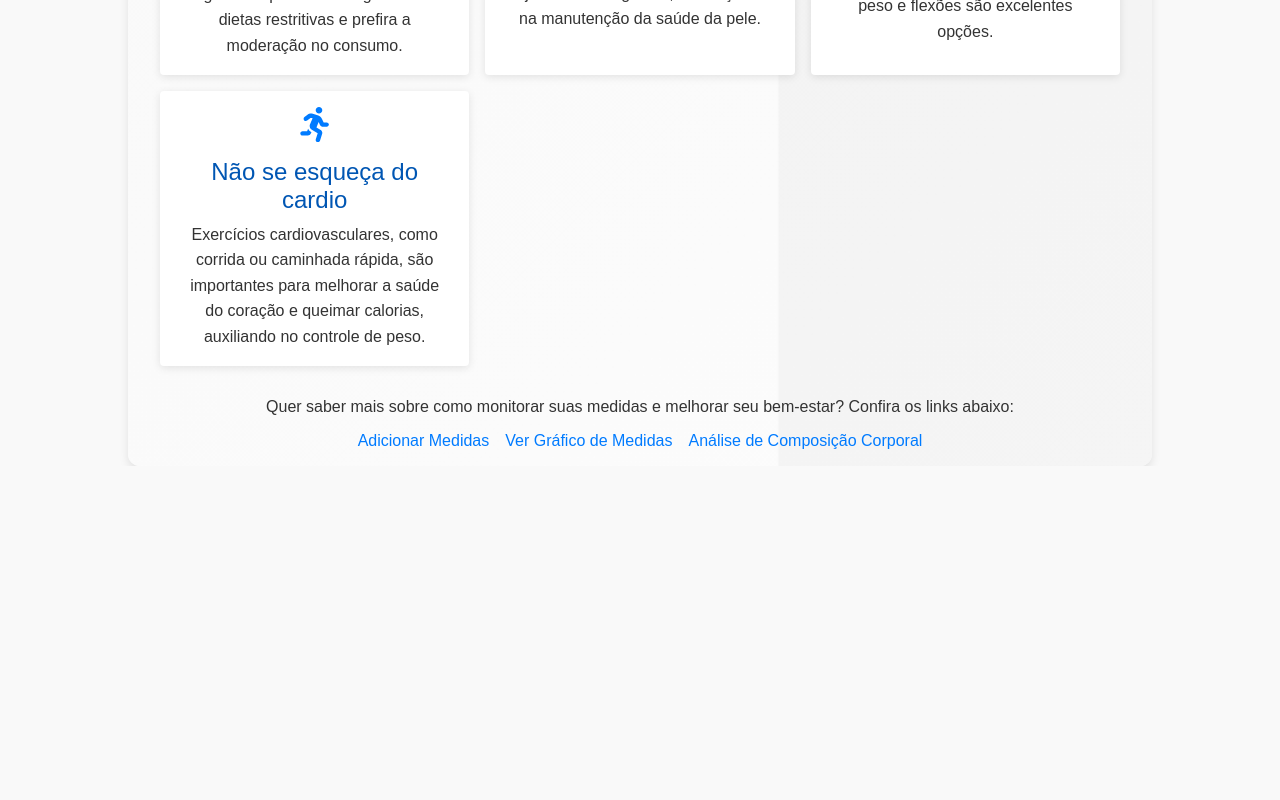
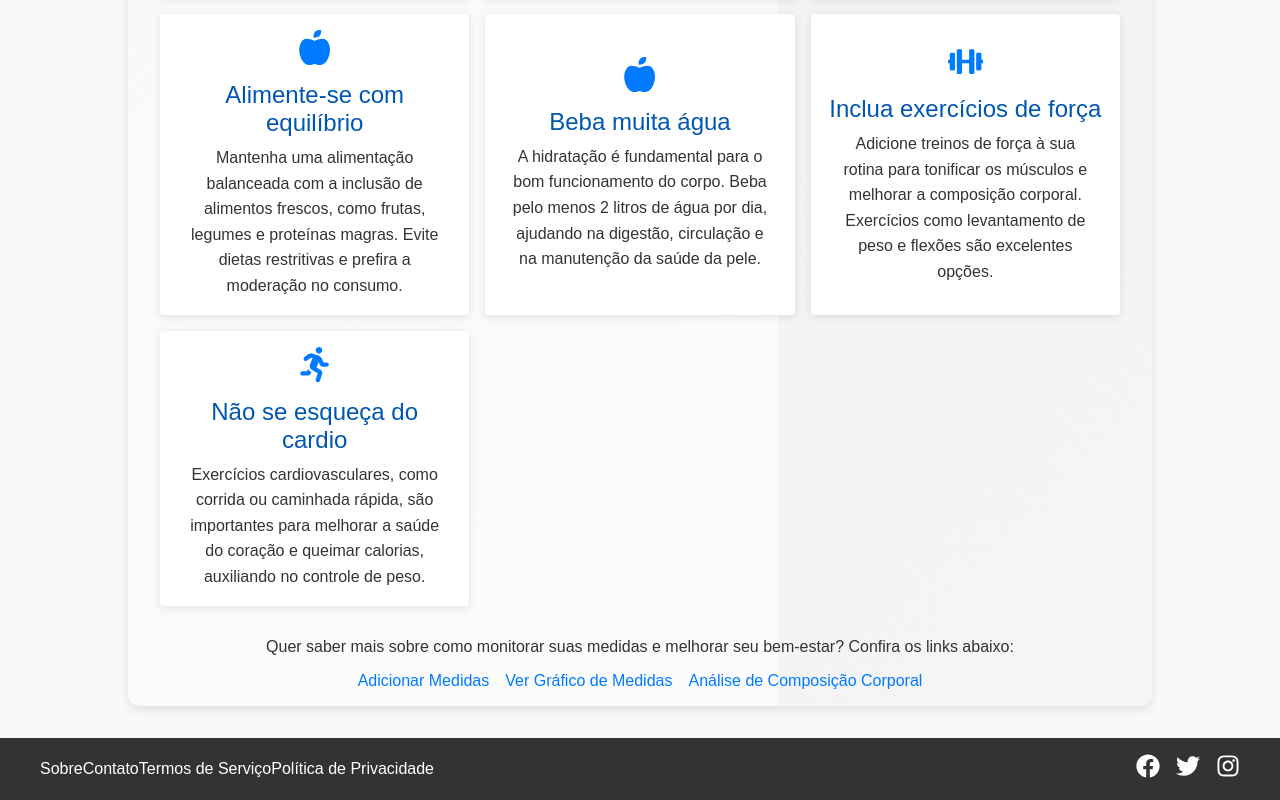
Before and after one commit to mjpfelicia/Monitoramento-de-Medidas-Corporais, a React (Create React App) app: page /Monitoramento-de-Medidas-Corporais/dicas in a window 1280 px wide. Shown: the part 616-1416 px from the top of the page. Before the commit the page ends 1082 px from the top, so only its background shows below. Built offline with nearby package versions, Linux system fonts and the light colour scheme.

Commit message:
criando footer e melhorando a pagina quando for clicada muda o conteudo e deixar menu e footer fixo

```diff
--- a/package.json
+++ b/package.json
@@ -1,6 +1,7 @@
 {
   "name": "medidas-corporais",
   "version": "0.1.0",
+  "homepage": "https://mjpfelicia.github.io/Monitoramento-de-Medidas-Corporais",
   "private": true,
   "dependencies": {
     "axios": "^1.7.9",
@@ -24,11 +25,11 @@
     "web-vitals": "^4.2.4"
   },
   "scripts": {
-    "deploy": "gh-pages -d build",
     "test": "react-scripts test",
     "eject": "react-scripts eject",
     "start": "react-scripts --openssl-legacy-provider start",
-    "build": "react-scripts --openssl-legacy-provider build"
+    "build": "react-scripts --openssl-legacy-provider build",
+    "deploy": "npm un build && gh-pages -d build"
   },
   "eslintConfig": {
     "extends": [
--- a/src/App.js
+++ b/src/App.js
@@ -1,6 +1,6 @@
 import React from 'react';
 import 'font-awesome/css/font-awesome.min.css';
-import { BrowserRouter as Router, Route, Routes } from 'react-router-dom';
+import { BrowserRouter as Router, Routes, Route } from 'react-router-dom';
 import MonitoramentoMedidasCorporais from './components/MonitoramentoMedidasCorporais/MonitoramentoMedidasCorporais';
 import FormularioMedidas from './components/FormularioMedidas/FormularioMedidas';
 import ObjetivosPessoais from './components/ObjetivosPessoais/ObjetivosPessoais';
@@ -10,7 +10,6 @@ import Registrar from './components/Registrar/Register';
 import Ajuda from './components/Ajuda/Ajuda';
 import IMCForm from './components/IMCForm/IMCForm';
 import Dicas from './components/Dicas/Dicas';
-
 import ComposicaoCorporal from './components/ComposicaoCorporal/ComposicaoCorporal';
 import CalculoMacronutrientes from './components/CalculoMacronutrientes/CalculoMacronutrientes';
 import NotFound from './components/NotFound/NotFound';
@@ -22,7 +21,7 @@ function App() {
     <Router basename="/Monitoramento-de-Medidas-Corporais">
       <div className="App">
         <Routes>
-          <Route path="/" element={<MonitoramentoMedidasCorporais />} />
+          <Route path="/" element={<MonitoramentoMedidasCorporais />}>
             <Route path="/grafico" element={<Grafico />} />
             <Route path="/objetivos" element={<ObjetivosPessoais />} />
             <Route path="/formulario" element={<FormularioMedidas />} />
@@ -34,6 +33,7 @@ function App() {
             <Route path="/composicao-corporal" element={<ComposicaoCorporal />} />
             <Route path="/calculo-macronutrientes" element={<CalculoMacronutrientes />} />
             <Route path="*" element={<NotFound />} /> {/* Not Found sempre no final */}
+          </Route>
         </Routes>
       </div>
     </Router>
--- a/src/components/Etiquetas/Etiquetas.css
+++ b/src/components/Etiquetas/Etiquetas.css
@@ -19,6 +19,22 @@
   white-space: nowrap;
   transition: all 0.3s ease; /* Suaviza a transição no hover */
 }
+
+
+.tooltip {
+  position: absolute;
+  top: -30px;
+  left: 50%;
+  transform: translateX(-50%);
+  background-color: #333;
+  color: #fff;
+  padding: 5px 10px;
+  border-radius: 4px;
+  font-size: 12px;
+  white-space: nowrap;
+  opacity: 0.9;
+}
+
 
 /* Especificando o comportamento no hover */
 .etiqueta p {
--- /dev/null
+++ b/src/components/Footer/Footer.css
@@ -0,0 +1,70 @@
+/* Estilo do Footer */
+.footer {
+    background-color: var(--menu-background-color);
+    padding: 2rem 1rem;
+    color: var(--menu-link-color);
+  }
+
+  .footer-content {
+    display: flex;
+    justify-content: space-between;
+    align-items: center;
+    max-width: 1200px;
+    margin: 0 auto;
+    flex-wrap: wrap;
+  }
+
+  .footer-links {
+    display: flex;
+    gap: 2rem;
+  }
+
+  .footer-links ul {
+    list-style-type: none;
+    margin: 0;
+    padding: 0;
+  }
+
+  .footer-links li {
+    display: inline-block;
+  }
+
+  .footer-links a {
+    color: var(--menu-link-color);
+    text-decoration: none;
+    font-size: 1rem;
+  }
+
+  .footer-links a:hover {
+    text-decoration: underline;
+  }
+
+  .footer-social {
+    display: flex;
+    gap: 1rem;
+  }
+
+  .footer-social a {
+    color: var(--menu-link-color);
+    font-size: 1.5rem;
+  }
+
+  .footer-social a:hover {
+    color: #007bff; /* Altere a cor no hover */
+  }
+
+  /* Responsividade para telas menores */
+  @media (max-width: 600px) {
+    .footer-content {
+      flex-direction: column;
+      text-align: center;
+    }
+
+    .footer-links {
+      margin-bottom: 1rem;
+    }
+
+    .footer-social a {
+      font-size: 1.2rem;
+    }
+  }
--- /dev/null
+++ b/src/components/Footer/Footer.js
@@ -0,0 +1,35 @@
+import React from 'react';
+import { Link } from 'react-router-dom';
+import { FaFacebook, FaTwitter, FaInstagram } from 'react-icons/fa';
+import './Footer.css';
+
+const Footer = () => {
+  return (
+    <footer className="footer">
+      <div className="footer-content">
+        <div className="footer-links">
+          <ul>
+            <li><Link to="/sobre">Sobre</Link></li>
+            <li><Link to="/contato">Contato</Link></li>
+            <li><Link to="/termos">Termos de Serviço</Link></li>
+            <li><Link to="/privacidade">Política de Privacidade</Link></li>
+          </ul>
+        </div>
+
+        <div className="footer-social">
+          <a href="https://facebook.com" target="_blank" rel="noopener noreferrer">
+            <FaFacebook />
+          </a>
+          <a href="https://twitter.com" target="_blank" rel="noopener noreferrer">
+            <FaTwitter />
+          </a>
+          <a href="https://instagram.com" target="_blank" rel="noopener noreferrer">
+            <FaInstagram />
+          </a>
+        </div>
+      </div>
+    </footer>
+  );
+};
+
+export default Footer;
--- a/src/components/Menu/Menu.js
+++ b/src/components/Menu/Menu.js
@@ -1,6 +1,5 @@
 import React, { useState } from 'react';
 import { Link } from 'react-router-dom';
-
 import { FaChartBar, FaBullseye, FaWpforms, FaSignInAlt, FaSignOutAlt, FaChevronDown } from 'react-icons/fa';
 import Modal from '../Modal/Modal';
 import Login from '../Login/Login';
@@ -22,7 +21,7 @@ const menuItems = [
   ]}
 ];
 
-const Menu = ({ isAuthenticated, userName, handleLogout }) => {
+const Menu = ({ isAuthenticated, userName, handleLogout, setShowIcone }) => {
   const [showModal, setShowModal] = useState(false);
   const [isMenuOpen, setIsMenuOpen] = useState(false);
   const [userData, setUserData] = useState(null);
@@ -30,7 +29,11 @@ const Menu = ({ isAuthenticated, userName, handleLogout }) => {
 
   const handleLoginClick = () => setShowModal(true);
   const handleCloseModal = () => setShowModal(false);
-  const toggleMenu = () => setIsMenuOpen(prev => !prev);
+  const toggleMenu = () => {
+    setIsMenuOpen(prev => !prev);
+    // Esconde o ícone de fitness sempre que o menu for aberto
+    setShowIcone(false);
+  };
   const toggleDropdown = (index) => setOpenDropdown(prev => (prev === index ? null : index));
 
   const handleLoginSuccess = (user) => {
--- a/src/components/MonitoramentoMedidasCorporais/MonitoramentoMedidasCorporais.css
+++ b/src/components/MonitoramentoMedidasCorporais/MonitoramentoMedidasCorporais.css
@@ -1,9 +1,15 @@
+/* Garantir que o contêiner principal ocupe toda a altura da tela */
 .monitoramento-medidas-container {
-    background-color: var(--background-color);
-    border-radius: var(--border-radius-medium);
-    box-shadow: var(--box-shadow-medium);
-    height: 100vh;
+  display: flex;
+  flex-direction: column;
+  min-height: 100vh; /* Garante que o contêiner ocupe 100% da altura da tela */
+}
 
+/* Conteúdo principal */
+.conteudo {
+  flex: 1; /* Faz o conteúdo ocupar o espaço restante */
+  padding-top: 5rem; /* Ajuste o padding conforme necessário */
+  padding-bottom: 2rem; /* Adiciona um padding inferior para evitar sobreposição com o footer */
 }
 
 /* === TEXTOS === */
@@ -18,9 +24,6 @@
   font-size: var(--font-size-base);
   color: var(--text-color);
   text-align: center;
-}
-.conteudo{
-margin-top: 5rem;
 }
 
 /* === FORMULÁRIOS === */
@@ -60,9 +63,13 @@ input[type="number"]:focus {
 .icon-img:hover {
   transform: scale(1.05);
 }
+.icone-fitness {
+  transition: opacity 0.3s ease-out;
+}
 
 /* === RESPONSIVIDADE === */
 @media (max-width: 600px) {
+  /* Adicionando estilo para dispositivos móveis */
   table,
   thead,
   tbody,
@@ -95,4 +102,21 @@ input[type="number"]:focus {
   td:last-child {
     border-bottom: 0;
   }
+
+  /* Ajustes no tamanho do ícone */
+  .icon-img {
+    width: 80%; /* Reduz o tamanho do ícone em telas pequenas */
+    margin: 0 auto; /* Centraliza o ícone */
   }
+}
+
+/* Estilo do Footer */
+.footer {
+  background-color: var(--menu-background-color);
+  padding: 1rem;
+  color: var(--menu-link-color);
+  text-align: center;
+  margin-top: auto; /* Coloca o footer na parte inferior */
+  position: relative;
+  width: 100%;
+}
--- a/src/components/MonitoramentoMedidasCorporais/MonitoramentoMedidasCorporais.js
+++ b/src/components/MonitoramentoMedidasCorporais/MonitoramentoMedidasCorporais.js
@@ -1,17 +1,40 @@
-import React from 'react';
-import IconeFitness from '../IconeFitness/IconeFitness.js';
-import Menu from '../Menu/Menu.js';
-import Header from '../Header/Header.js';
+import React, { useState, useEffect } from 'react';
+import { Outlet, useLocation } from 'react-router-dom';
+import Menu from '../Menu/Menu';
+import Header from '../Header/Header';
+import Footer from '../Footer/Footer';
+import IconeFitness from '../IconeFitness/IconeFitness';
 import './MonitoramentoMedidasCorporais.css';
 
-const MonitoramentoMedidasCorporais = () => (
-  <div className="monitoramento-medidas-container">
-    <Menu />
-    <Header />
-    <div className="conteudo">
-      <IconeFitness />
+
+
+const MonitoramentoMedidasCorporiais = () => {
+  const [showIcone, setShowIcone] = useState(true);
+  const location = useLocation();
+
+  useEffect(() => {
+    setShowIcone(false); // Ocultar o ícone ao navegar para outra página
+  }, [location.pathname]);
+
+  useEffect(() => {
+    if (location.pathname === "/") {
+      setShowIcone(true); // Mostrar o ícone apenas na página inicial
+    }
+  }, [location.pathname]);
+
+  return (
+    <div className="monitoramento-medidas-container">
+      <Menu setShowIcone={setShowIcone} />
+      <Header />
+      <div className="conteudo">
+        {showIcone && <IconeFitness className="icone-fitness" />}
+        <div className="conteudo-dinamico">
+          <Outlet />
+        </div>
+      </div>
+      <Footer />
     </div>
-  </div>
-);
+  );
+};
 
-export default MonitoramentoMedidasCorporais;
+export default MonitoramentoMedidasCorporiais;
```
Also changed, not shown: src/components/Etiquetas/Etiquetas.js (+22 -5 lines), src/components/ObjetivosPessoais/ObjetivosPessoais.js (+28 -51 lines), public/manifest.json, 1 other file (tests, documents, lock files or other folders). Lines whose indentation alone changed are shown as unchanged.
